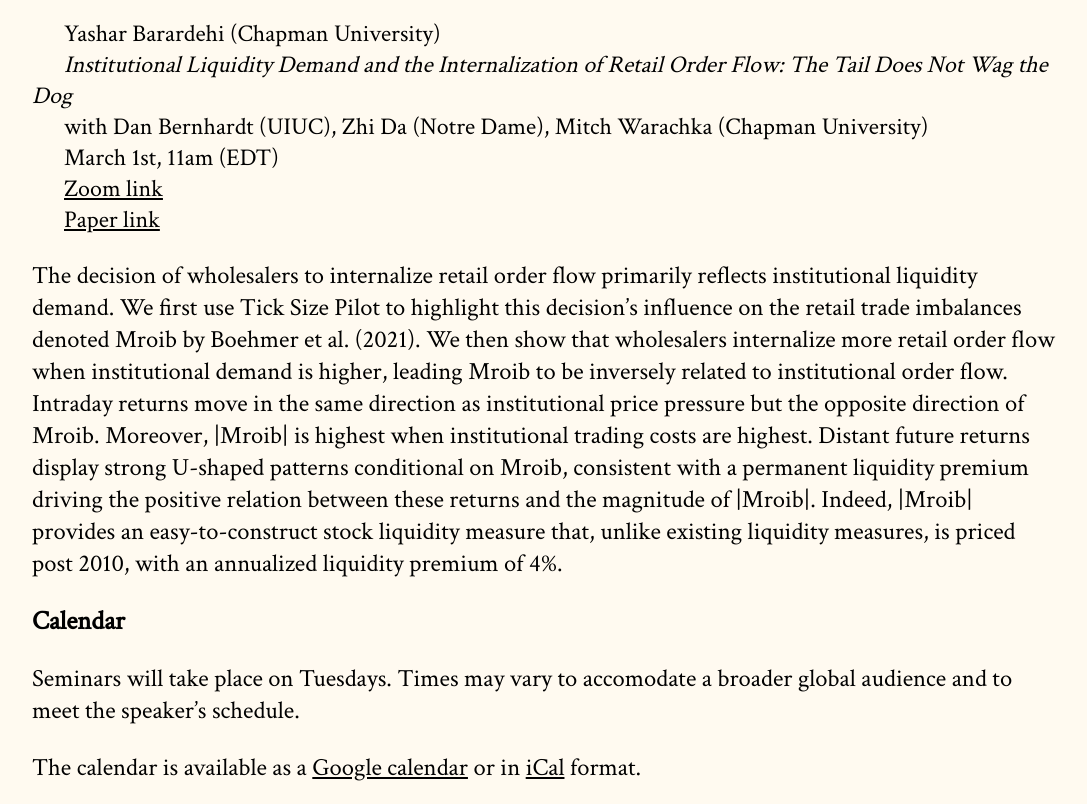
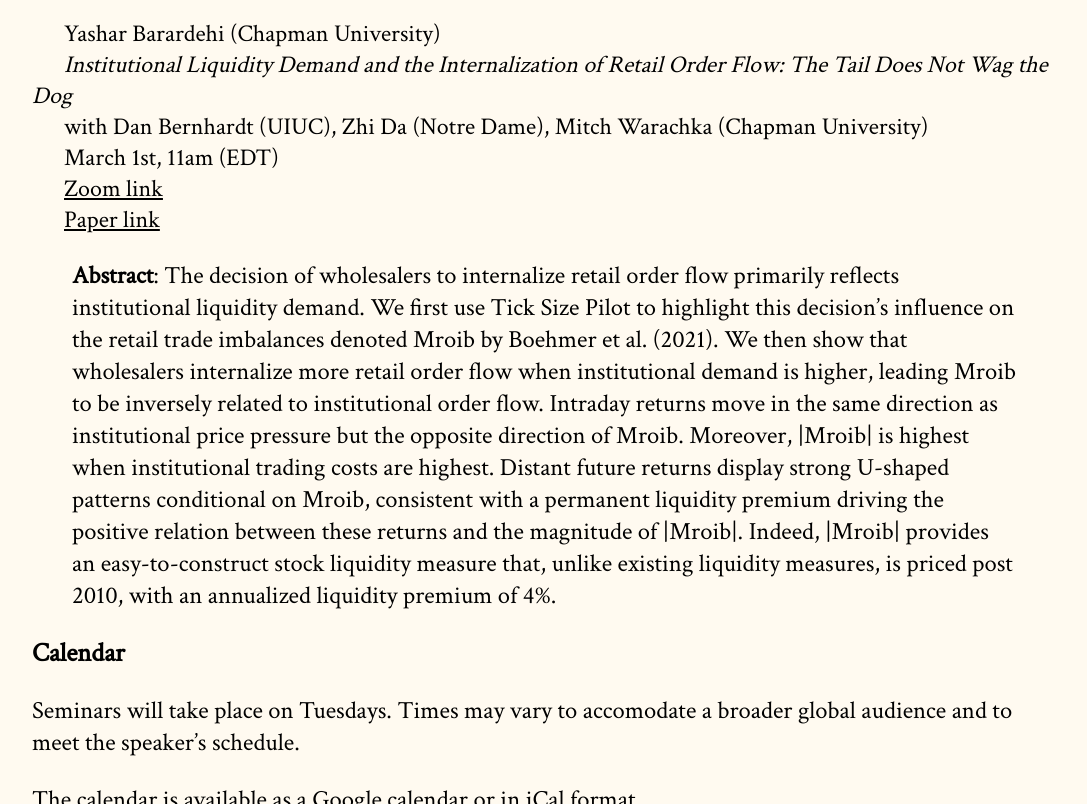
Before and after one commit to cpfiffer/microstructure.exchange, a Jekyll site: the page built from index.md, in a window 1280 px wide and 900 px high, scrolled down 499 px, cut to the strip 0-804 px from the top of the window. Shown: the whole strip, without its empty margins (96-1183 px from the left). Built offline with Jekyll 4.4.1, drawn with Linux system fonts in a browser that asks for light colours; some web fonts are replaced.

Commit message:
Add abstract

```diff
--- a/index.md
+++ b/index.md
@@ -18,7 +18,7 @@ Speakers will be invited to present their work over Zoom. Seminars will last 45
 
 {% include upcoming-speaker.html %}
 
-The decision of wholesalers to internalize retail order flow primarily reflects institutional liquidity demand. We first use Tick Size Pilot to highlight this decision's influence on the retail trade imbalances denoted Mroib by Boehmer et al. (2021). We then show that wholesalers internalize more retail order flow when institutional demand is higher, leading Mroib to be inversely related to institutional order flow. Intraday returns move in the same direction as institutional price pressure but the opposite direction of Mroib. Moreover, \|Mroib\| is highest when institutional trading costs are highest. Distant future returns display strong U-shaped patterns conditional on Mroib, consistent with a permanent liquidity premium driving the positive relation between these returns and the magnitude of \|Mroib\|. Indeed, \|Mroib\| provides an easy-to-construct stock liquidity measure that, unlike existing liquidity measures, is priced post 2010, with an annualized liquidity premium of 4%.
+> **Abstract**: The decision of wholesalers to internalize retail order flow primarily reflects institutional liquidity demand. We first use Tick Size Pilot to highlight this decision's influence on the retail trade imbalances denoted Mroib by Boehmer et al. (2021). We then show that wholesalers internalize more retail order flow when institutional demand is higher, leading Mroib to be inversely related to institutional order flow. Intraday returns move in the same direction as institutional price pressure but the opposite direction of Mroib. Moreover, \|Mroib\| is highest when institutional trading costs are highest. Distant future returns display strong U-shaped patterns conditional on Mroib, consistent with a permanent liquidity premium driving the positive relation between these returns and the magnitude of \|Mroib\|. Indeed, \|Mroib\| provides an easy-to-construct stock liquidity measure that, unlike existing liquidity measures, is priced post 2010, with an annualized liquidity premium of 4%.
 
 ## Calendar
 
```
